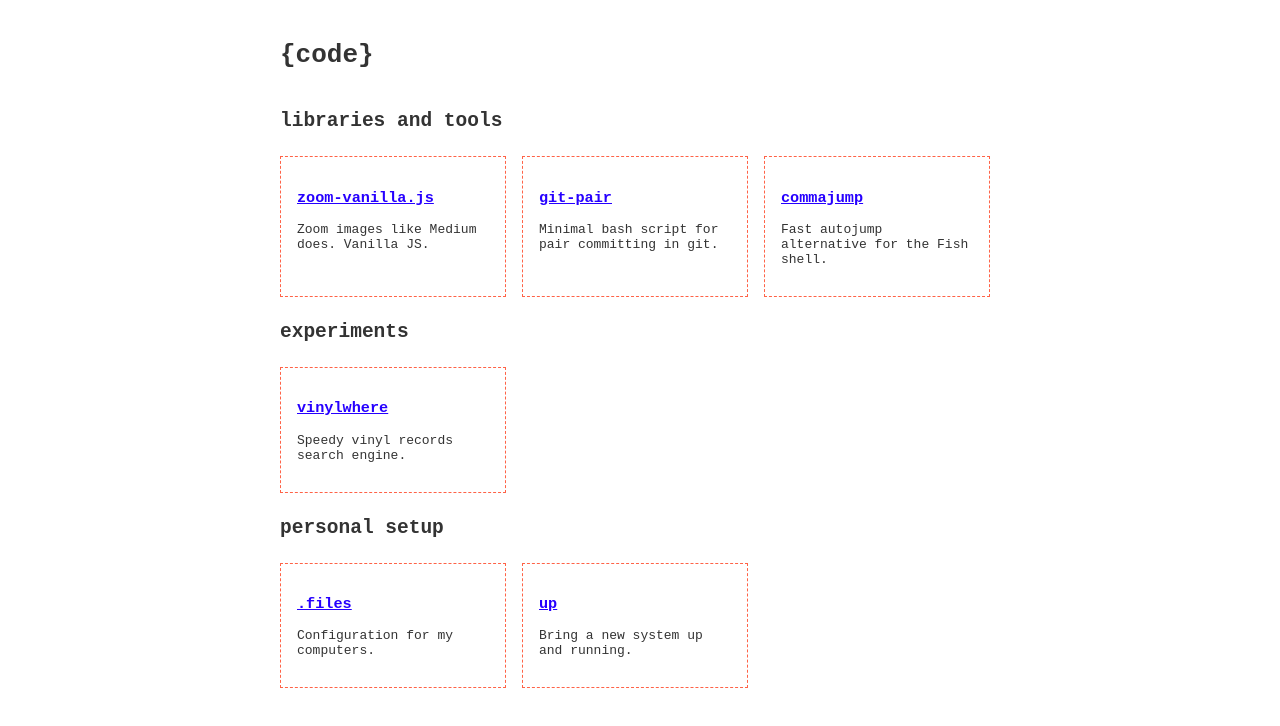
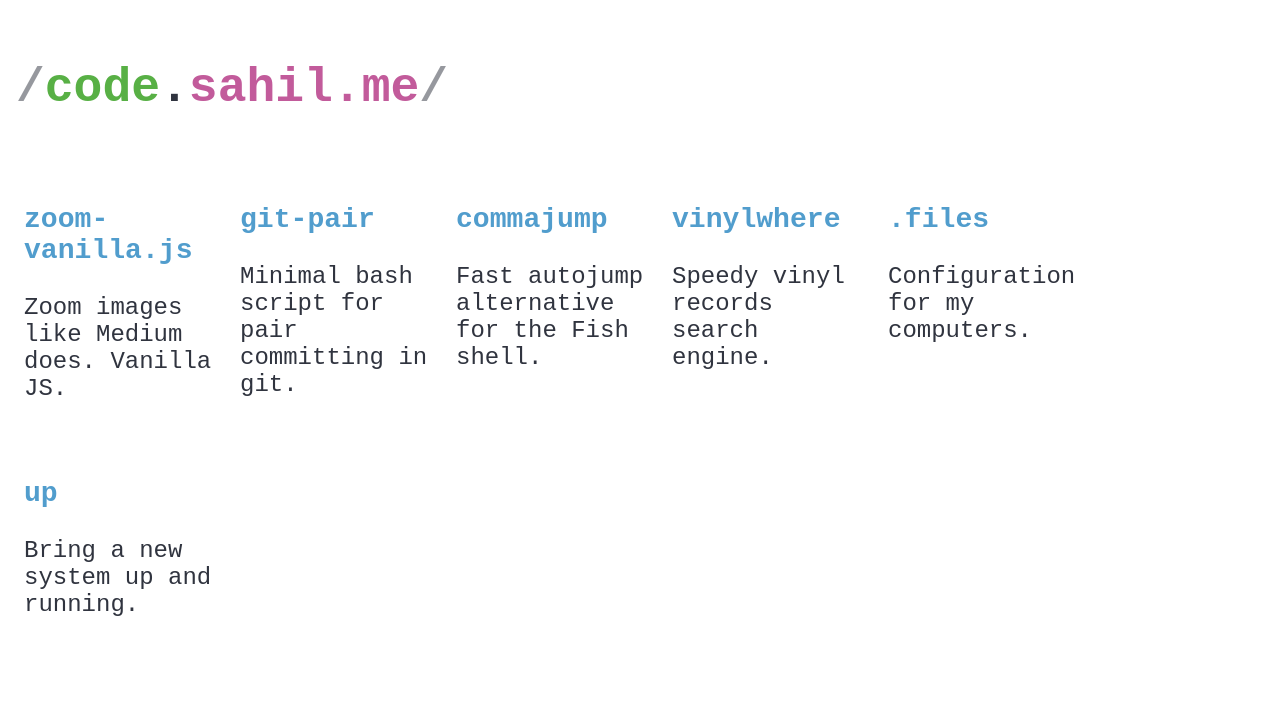
Before and after one commit to spinningarrow/spinningarrow.github.io, a plain HTML site: page index.html in a window 1280 px wide. Drawn offline with Linux system fonts and the light colour scheme.

Commit message:
Update styling

```diff
--- a/index.html
+++ b/index.html
@@ -2,23 +2,21 @@
 <html lang="en">
 <head>
 	<meta charset="UTF-8">
-	<title>Code by @spinningarrow</title>
+	<title>code by @spinningarrow</title>
 
 <style>
 body {
-	color: #333;
+	color: rgb(48, 52, 63);
 	font-family: monospace;
+	font-size: 1.5rem;
 	margin: 0 auto;
-	max-width: 720px;
 	padding: 1rem;
 }
 
 a:link, a:visited {
-	color: hsl(249, 100%, 50%);
-}
-
-h1, h2 {
-	text-transform: lowercase;
+	color: hsl(203, 55%, 56%);
+	text-decoration: none;
+	transition: background ease-in 0.05s;
 }
 
 h1 {
@@ -27,16 +25,31 @@ h1 {
 }
 
 h1::before {
-	content: '{';
+	content: '/';
+	opacity: 0.5;
 }
 
 h1::after {
-	content: '}';
+	content: '/';
+	opacity: 0.5;
 }
 
-h2::before {
-	color: #ccc;
-	font-style: italic;
+h1 a:first-child {
+	color: hsl(109, 44%, 48%);
+}
+
+h1 a:first-child:hover {
+	background: hsl(109, 44%, 48%);
+	color: white;
+}
+
+h1 a:last-child {
+	color: hsl(323, 46%, 56%);
+}
+
+h1 a:last-child:hover {
+	background: hsl(323, 46%, 56%);
+	color: white;
 }
 
 ul {
@@ -49,17 +62,22 @@ ul {
 }
 
 ul li {
-	border: 1px dashed tomato;
 	flex: 0 0 12rem;
-	margin: 0.5rem;
+	margin-right: -0.5rem;
+	margin-bottom: -0.5rem;
 	padding: 1rem;
+	transition: background ease-in 0.05s;
+}
+
+ul li:hover {
+	background: rgb(48, 52, 63);
+	color: rgb(237, 165, 44);
 }
 </style>
 </head>
 <body>
-	<h1>Code</h1>
+	<h1><a href="#">code</a>.<a href="https://sahil.me">sahil.me</a></h1>
 
-	<h2>Libraries and Tools</h2>
 	<ul>
 		<li>
 			<h3><a href="https://github.com/spinningarrow/zoom-vanilla.js">zoom-vanilla.js</a></h3>
@@ -73,18 +91,10 @@ ul li {
 			<h3><a href="https://github.com/spinningarrow/commajump">commajump</a></h3>
 			<p>Fast autojump alternative for the Fish shell.</p>
 		</li>
-	</ul>
-
-	<h2>Experiments</h2>
-	<ul>
 		<li>
 			<h3><a href="https://github.com/spinningarrow/vinylwhere">vinylwhere</a></h3>
 			<p>Speedy vinyl records search engine.</p>
 		</li>
-	</ul>
-
-	<h2>Personal setup</h2>
-	<ul>
 		<li>
 			<h3><a href="https://github.com/spinningarrow/.files">.files</a></h3>
 			<p>Configuration for my computers.</p>
@@ -94,6 +104,5 @@ ul li {
 			<p>Bring a new system up and running.</p>
 		</li>
 	</ul>
-
 </body>
 </html>
```
